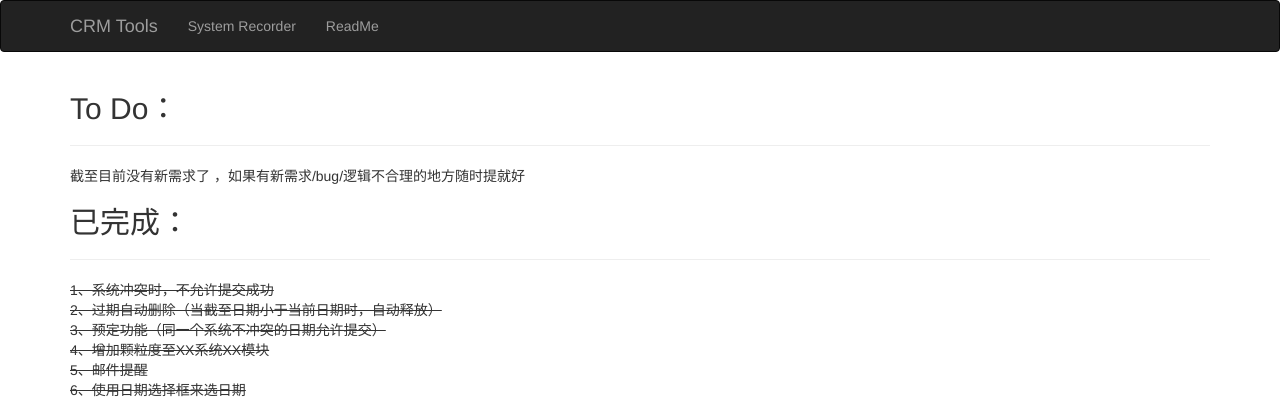
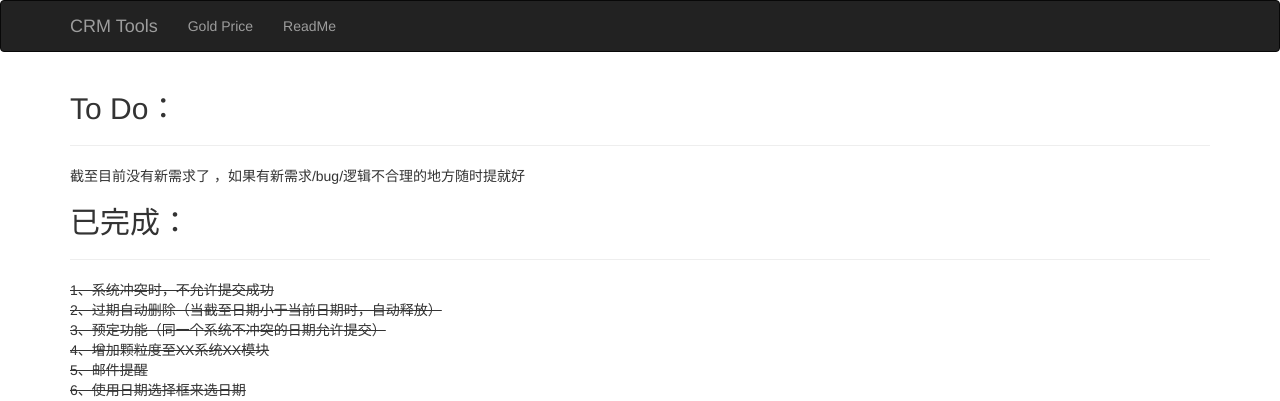
Before and after one commit to NolanGit/Flask, a Flask app: page /readme in a window 1280 px wide. Shown: the top 401 px of the page. Run offline with Flask 2, Linux system fonts and the light colour scheme; some libraries are stand-ins or nearby versions.

Commit message:
20190315

```diff
--- a/app/templates/base.html
+++ b/app/templates/base.html
@@ -30,7 +30,7 @@
         </div>
         <div class="navbar-collapse collapse">
             <ul class="nav navbar-nav">
-                <li><a href="{{ url_for('tools.system_recorder') }}">System Recorder</a></li>
+                <li><a href="{{ url_for('tools.gold') }}">Gold Price</a></li>
                 <li><a href="{{ url_for('main.readme') }}">ReadMe</a></li>
             </ul>
         </div>
--- a/run.py
+++ b/run.py
@@ -19,4 +19,4 @@ def test():
     tests = unittest.TestLoader().discover('tests')
     unittest.TextTestRunner(verbosity=2).run(tests)
 if __name__ == '__main__':
-    app.run(host='0.0.0.0', port=6666, debug=True)
+    app.run(host='0.0.0.0', port=5000, debug=True)
```
